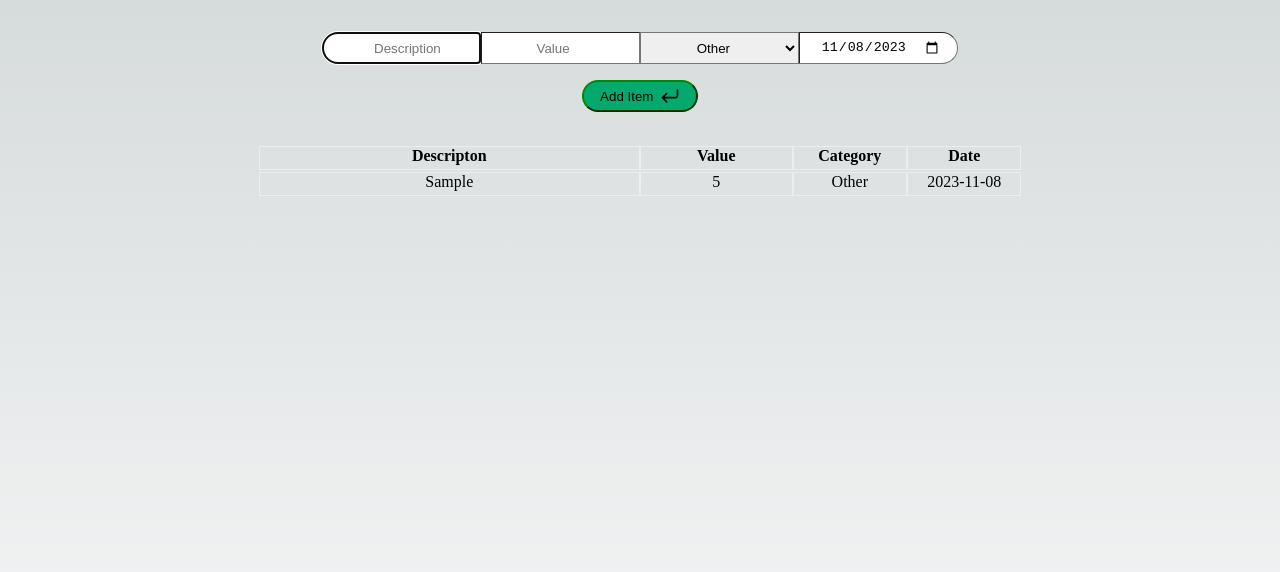
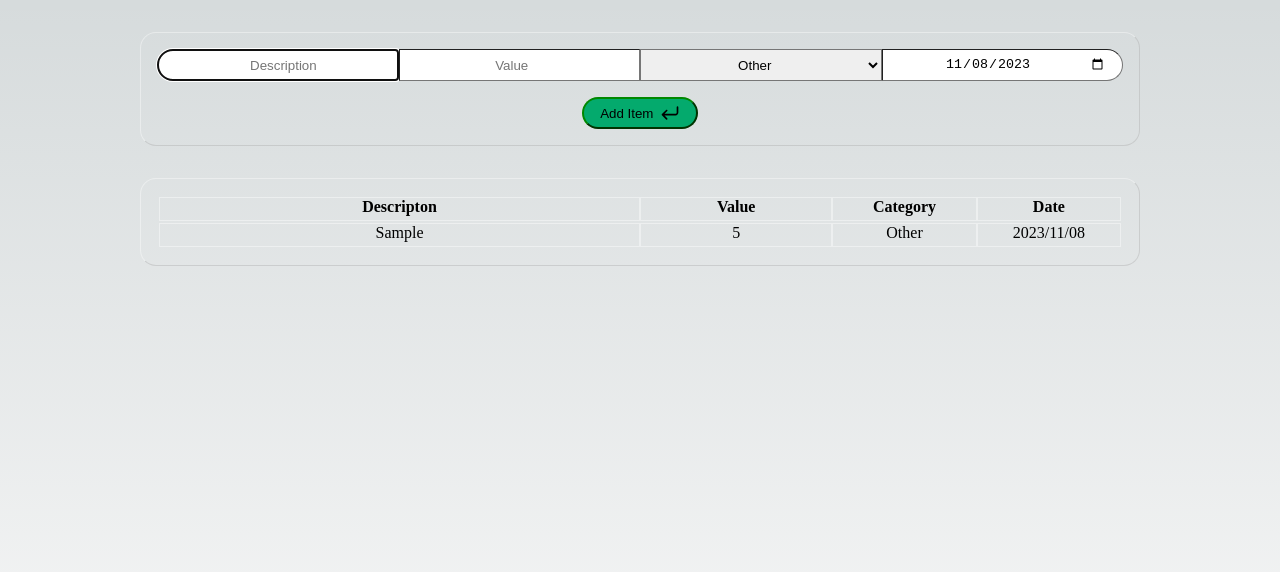
Before and after one commit to AguirreEze/expenses-list, a Next.js app: page / in a window 1280 px wide. Both pictures are taken after typing "Sample", "5" into the empty fields and a click on the button "Add Item". Shown: the top 572 px of the page. Built offline with nearby package versions, Linux system fonts and the light colour scheme.

Commit message:
feat: card container

```diff
--- /dev/null
+++ b/components/CardBorder/index.tsx
@@ -0,0 +1,19 @@
+import styles from "./styles.module.css"
+
+interface Iprops {
+  tag?: string
+  maxWidth?: string
+  children: React.ReactNode
+}
+
+export default function CardBorder({
+  children,
+  tag = "div",
+  maxWidth = "unset",
+}: Iprops): JSX.Element {
+  return (
+    <div className={styles.border} style={{ maxWidth }}>
+      {children}
+    </div>
+  )
+}
--- /dev/null
+++ b/components/CardBorder/styles.module.css
@@ -0,0 +1,6 @@
+.border {
+  border: 1px outset rgb(var(--border-rgb));
+  border-radius: 1rem;
+  width: 100%;
+  padding: 1rem;
+}
--- a/components/ItemDisplay/index.tsx
+++ b/components/ItemDisplay/index.tsx
@@ -2,6 +2,7 @@
 
 import { useContext, useEffect } from "react"
 import { ListContext } from "@/context/ListContext"
+import CardBorder from "@/components/CardBorder"
 
 import styles from "./styles.module.css"
 
@@ -12,6 +13,7 @@ export default function ItemDisplay(): JSX.Element {
   }, [])
 
   return (
+    <CardBorder maxWidth="1000px">
       <table className={styles.table}>
         <thead>
           <tr className={styles.tr}>
@@ -27,10 +29,11 @@ export default function ItemDisplay(): JSX.Element {
               <td>{elem.description}</td>
               <td>{elem.value}</td>
               <td className={styles.category}>{elem.category}</td>
-            <td>{elem.date}</td>
+              <td>{elem.date.replaceAll("-", "/")}</td>
             </tr>
           ))}
         </tbody>
       </table>
+    </CardBorder>
   )
 }
--- a/components/ItemDisplay/styles.module.css
+++ b/components/ItemDisplay/styles.module.css
@@ -5,7 +5,6 @@
 }
 .table {
   width: 100%;
-  max-width: 767px;
 }
 .category {
   text-transform: capitalize;
--- a/components/ItemForm/index.tsx
+++ b/components/ItemForm/index.tsx
@@ -2,6 +2,7 @@
 import { ListContext } from "@/context/ListContext"
 import { useState, type FormEvent, useRef, useContext } from "react"
 import { Enter } from "@/components/icons"
+import CardBorder from "@/components/CardBorder"
 
 import styles from "./styles.module.css"
 
@@ -48,6 +49,7 @@ export default function ItemForm(): JSX.Element {
     resetForm()
   }
   return (
+    <CardBorder maxWidth="1000px">
       <form onSubmit={handleSubmit} className={styles.form}>
         <fieldset>
           <input
@@ -101,5 +103,6 @@ export default function ItemForm(): JSX.Element {
           </button>
         </fieldset>
       </form>
+    </CardBorder>
   )
 }
```
Lines whose indentation alone changed are shown as unchanged.
